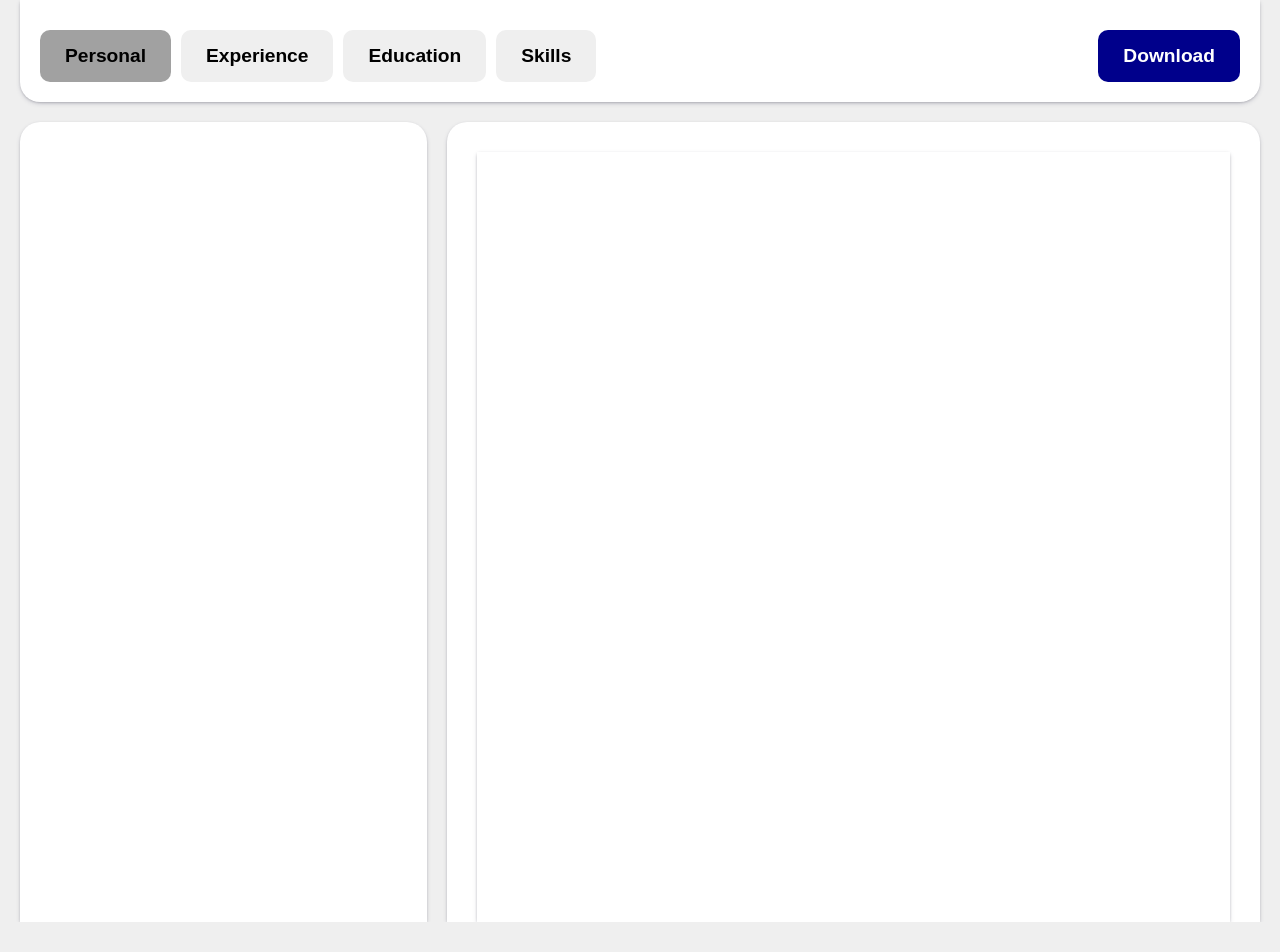
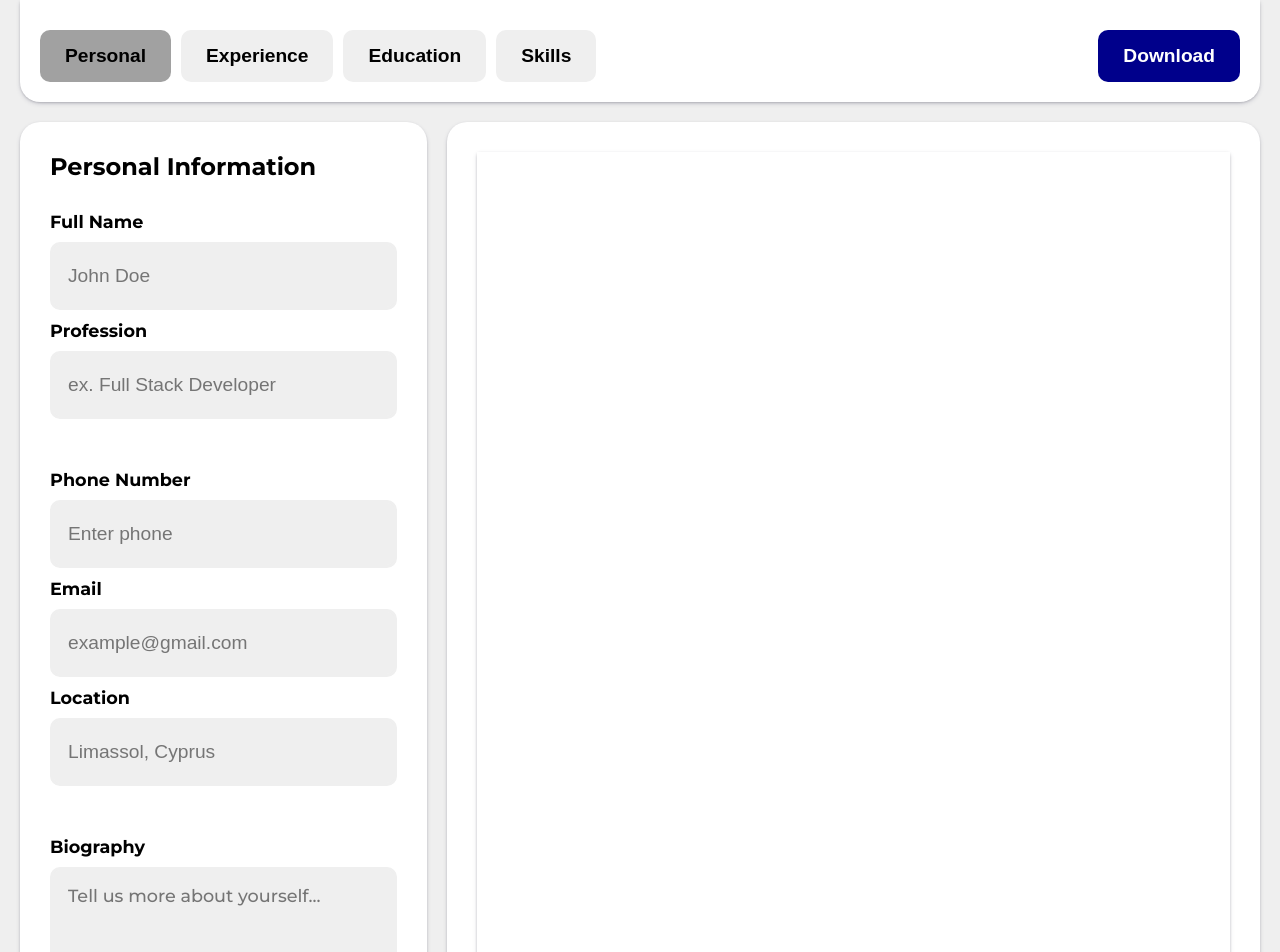
Before and after one commit to ArtemiiHH/cv-builder, a React (Vite) app: page / in a window 1280 px wide. Shown: the top 952 px of the page. Before the commit the page ends 922 px from the top, so only its background shows below. Built offline with nearby package versions, Linux system fonts and the light colour scheme.

Commit message:
Add same form structure to all tabs for now

```diff
--- a/src/App.jsx
+++ b/src/App.jsx
@@ -1,4 +1,4 @@
-import { act, useState } from "react";
+import { useState } from "react";
 import "./styles/App.css";
 import Header from "./components/Header";
 import Section from "./components/Section";
--- a/src/components/Editor.jsx
+++ b/src/components/Editor.jsx
@@ -1,8 +1,34 @@
 import PersonalTab from "./PersonalTab";
+import ExperienceTab from "./ExperienceTab";
 import EducationTab from "./EducationTab";
-import ExperienceTab from "./ExperienceTab";
 import SkillsTab from "./SkillsTab";
 
 export default function Editor({ activeTab }) {
-  return <div className="editor-window"></div>;
+  if (activeTab === "personal") {
+    return (
+      <div className="editor-window">
+        <PersonalTab></PersonalTab>
+      </div>
+    );
+  } else if (activeTab === "experience") {
+    return (
+      <div className="editor-window">
+        <ExperienceTab></ExperienceTab>
+      </div>
+    );
+  } else if (activeTab === "education") {
+    return (
+      <div className="editor-window">
+        <EducationTab></EducationTab>
+      </div>
+    );
+  } else if (activeTab === "skills") {
+    return (
+      <div className="editor-window">
+        <SkillsTab></SkillsTab>
+      </div>
+    );
+  } else {
+    return <div className="editor-window"></div>;
+  }
 }
--- a/src/components/EducationTab.jsx
+++ b/src/components/EducationTab.jsx
@@ -1 +1,45 @@
-export default function EducationTab() {}
+export default function EducationTab() {
+  <>
+    <h1>Work Experience</h1>
+    <form>
+      <div className="input-group">
+        {/* Full Name */}
+        <div className="input-group">
+          <label>Full Name</label>
+          <input type="text" placeholder="John Doe" />
+        </div>
+        {/* Profession */}
+        <div className="input-group">
+          <label>Profession</label>
+          <input type="text" placeholder="ex. Full Stack Developer" />
+        </div>
+      </div>
+
+      <div className="input-group">
+        {/* Profession */}
+        <div className="input-group">
+          <label>Phone Number</label>
+          <input type="number" placeholder="Enter phone" />
+        </div>
+        {/* Email */}
+        <div className="input-group">
+          <label>Email</label>
+          <input type="email" placeholder="example@gmail.com" />
+        </div>
+        {/* Location */}
+        <div className="input-group">
+          <label>Location</label>
+          <input type="text" placeholder="Limassol, Cyprus" />
+        </div>
+      </div>
+
+      <div className="input-group">
+        {/* Biography */}
+        <div className="input-group">
+          <label>Biography</label>
+          <textarea placeholder="Tell us more about yourself..."></textarea>
+        </div>
+      </div>
+    </form>
+  </>;
+}
--- a/src/components/ExperienceTab.jsx
+++ b/src/components/ExperienceTab.jsx
@@ -1 +1,45 @@
-export default function ExperienceTab() {}
+export default function ExperienceTab() {
+  <>
+    <h1>Work Experience</h1>
+    <form>
+      <div className="input-group">
+        {/* Full Name */}
+        <div className="input-group">
+          <label>Full Name</label>
+          <input type="text" placeholder="John Doe" />
+        </div>
+        {/* Profession */}
+        <div className="input-group">
+          <label>Profession</label>
+          <input type="text" placeholder="ex. Full Stack Developer" />
+        </div>
+      </div>
+
+      <div className="input-group">
+        {/* Profession */}
+        <div className="input-group">
+          <label>Phone Number</label>
+          <input type="number" placeholder="Enter phone" />
+        </div>
+        {/* Email */}
+        <div className="input-group">
+          <label>Email</label>
+          <input type="email" placeholder="example@gmail.com" />
+        </div>
+        {/* Location */}
+        <div className="input-group">
+          <label>Location</label>
+          <input type="text" placeholder="Limassol, Cyprus" />
+        </div>
+      </div>
+
+      <div className="input-group">
+        {/* Biography */}
+        <div className="input-group">
+          <label>Biography</label>
+          <textarea placeholder="Tell us more about yourself..."></textarea>
+        </div>
+      </div>
+    </form>
+  </>;
+}
--- a/src/components/SkillsTab.jsx
+++ b/src/components/SkillsTab.jsx
@@ -1 +1,45 @@
-export default function SkillsTab() {}
+export default function SkillsTab() {
+  <>
+    <h1>Work Experience</h1>
+    <form>
+      <div className="input-group">
+        {/* Full Name */}
+        <div className="input-group">
+          <label>Full Name</label>
+          <input type="text" placeholder="John Doe" />
+        </div>
+        {/* Profession */}
+        <div className="input-group">
+          <label>Profession</label>
+          <input type="text" placeholder="ex. Full Stack Developer" />
+        </div>
+      </div>
+
+      <div className="input-group">
+        {/* Profession */}
+        <div className="input-group">
+          <label>Phone Number</label>
+          <input type="number" placeholder="Enter phone" />
+        </div>
+        {/* Email */}
+        <div className="input-group">
+          <label>Email</label>
+          <input type="email" placeholder="example@gmail.com" />
+        </div>
+        {/* Location */}
+        <div className="input-group">
+          <label>Location</label>
+          <input type="text" placeholder="Limassol, Cyprus" />
+        </div>
+      </div>
+
+      <div className="input-group">
+        {/* Biography */}
+        <div className="input-group">
+          <label>Biography</label>
+          <textarea placeholder="Tell us more about yourself..."></textarea>
+        </div>
+      </div>
+    </form>
+  </>;
+}
```
